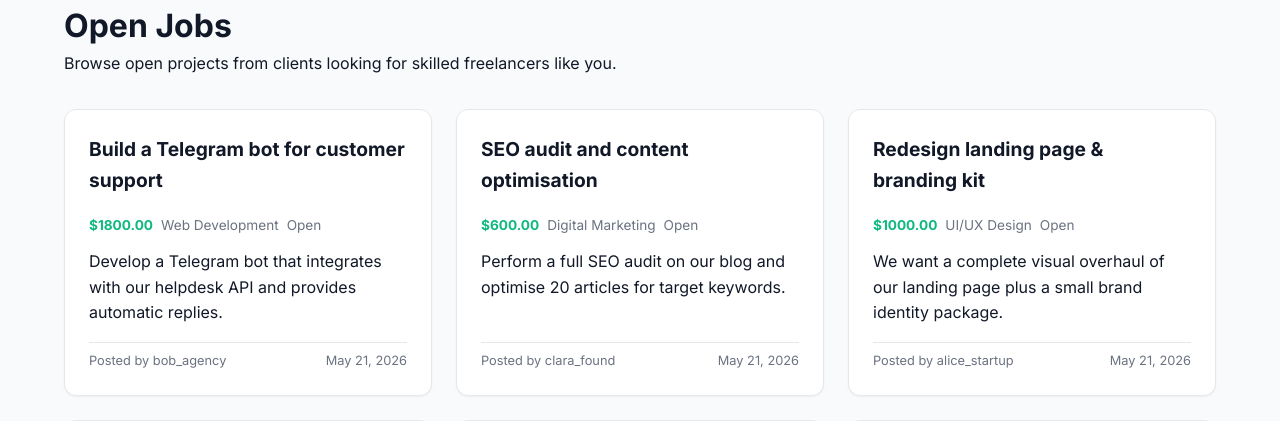
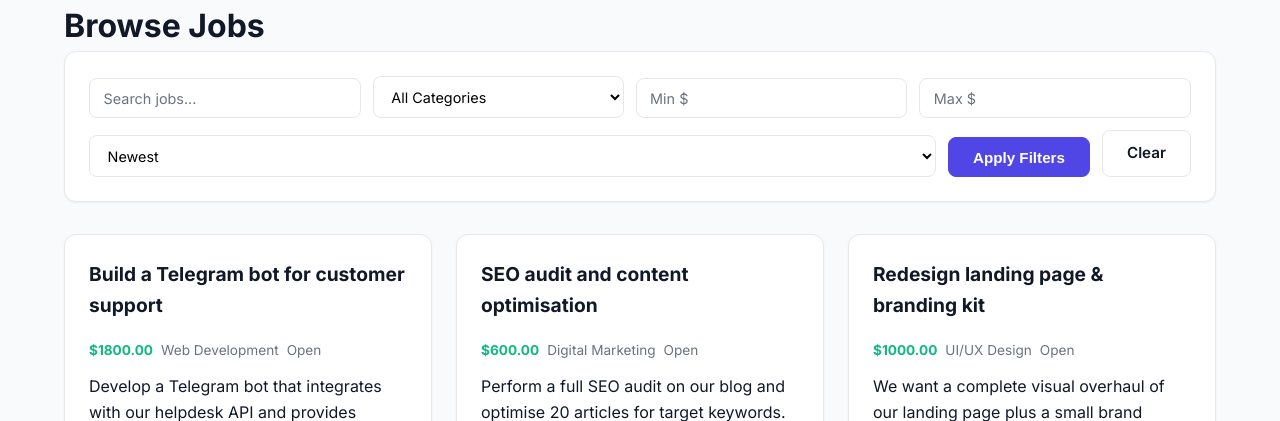
Before and after one commit to XBanTs/craftflow, a Django app: page /jobs/ in a window 1280 px wide. Shown: the part 65-486 px from the top of the page. Run offline with Django 5.2, Linux system fonts and the light colour scheme; data comes from the database, SQL or seed files in the repository.

Commit message:
feat: add job search, category, budget filter, and sorting

```diff
--- a/marketplace/views.py
+++ b/marketplace/views.py
@@ -1,6 +1,6 @@
 from django.shortcuts import render, redirect, get_object_or_404
 from django.db import models
-from django.db.models import Sum, Avg
+from django.db.models import Q, Sum, Avg
 from django.contrib.auth.decorators import login_required
 from django.contrib import messages
 from .models import Job, Bid, SavedJob, Review
@@ -27,26 +27,67 @@ def home(request):
 
 
 def job_list(request):
-    """
-    Public list of all open jobs, newest first.
-    Uses select_related('client') to avoid N+1 queries when accessing
-    job.client.username in the template.
-    """
-    jobs = Job.objects.filter(
-        status__in=['open', 'in_progress']
-    ).order_by('-created_at').select_related('client')
+    # Base queryset: only active jobs
+    jobs = Job.objects.filter(status__in=['open', 'in_progress'])
 
+    # --- Filtering ---
+    query = request.GET.get('q', '')
+    category = request.GET.get('category', '')
+    budget_min = request.GET.get('budget_min', '')
+    budget_max = request.GET.get('budget_max', '')
+    sort = request.GET.get('sort', '-created_at')  # default newest
+
+    # Text search
+    if query:
+        from django.db.models import Q
+        jobs = jobs.filter(Q(title__icontains=query) | Q(description__icontains=query))
+
+    # Category filter
+    if category:
+        jobs = jobs.filter(category=category)
+
+    # Budget range filter
+    if budget_min:
+        try:
+            min_val = float(budget_min)
+            jobs = jobs.filter(budget__gte=min_val)
+        except ValueError:
+            pass
+    if budget_max:
+        try:
+            max_val = float(budget_max)
+            jobs = jobs.filter(budget__lte=max_val)
+        except ValueError:
+            pass
+
+    # Sorting
+    valid_sorts = ['-created_at', 'created_at', 'budget', '-budget']
+    if sort not in valid_sorts:
+        sort = '-created_at'
+    jobs = jobs.order_by(sort)
+
+    # Optimize query
+    jobs = jobs.select_related('client')
+
+    # Get saved job IDs for current user
     saved_job_ids = []
     if request.user.is_authenticated:
-        saved_job_ids = SavedJob.objects.filter(
-            user=request.user
-        ).values_list('job_id', flat=True)
+        saved_job_ids = list(SavedJob.objects.filter(user=request.user).values_list('job_id', flat=True))
 
-    return render(request, 'marketplace/job_list.html', {
+    # Prepare category choices for template
+    category_choices = Job.Category.choices
+
+    context = {
         'jobs': jobs,
         'saved_job_ids': saved_job_ids,
-    })
-
+        'query': query,
+        'category': category,
+        'budget_min': budget_min,
+        'budget_max': budget_max,
+        'sort': sort,
+        'category_choices': category_choices,
+    }
+    return render(request, 'marketplace/job_list.html', context)
 
 def job_detail(request, pk):
     """
--- a/static/css/main.css
+++ b/static/css/main.css
@@ -171,6 +171,45 @@ a:hover {
     padding-right: var(--space-lg);
 }
 
+/* ========== FILTER BAR ========== */
+.filter-bar {
+    background: var(--surface);
+    border: 1px solid var(--border);
+    border-radius: var(--radius);
+    padding: 1.5rem;
+    margin-bottom: 2rem;
+    box-shadow: var(--shadow-sm);
+}
+
+.filter-row {
+    display: flex;
+    gap: 0.75rem;
+    flex-wrap: wrap;
+    align-items: flex-end;
+}
+
+.filter-input,
+.filter-select {
+    padding: 0.65rem 0.85rem;
+    border: 1px solid var(--border);
+    border-radius: var(--radius-sm);
+    font-family: inherit;
+    font-size: 0.9rem;
+    background: white;
+    min-width: 150px;
+    flex: 1 1 auto;
+    transition: border-color 0.2s, box-shadow 0.2s;
+}
+.filter-input:focus,
+.filter-select:focus {
+    outline: none;
+    border-color: var(--primary);
+    box-shadow: 0 0 0 3px rgba(79, 70, 229, 0.1);
+}
+.filter-input::placeholder {
+    color: var(--text-muted);
+}
+
 /* -------------------------------------------------------
    Navbar
    ------------------------------------------------------- */
@@ -313,6 +352,14 @@ a:hover {
     }
     .logout-form { width: 100%; }
     .btn-logout { width: 100%; text-align: left; padding: 0.75rem 1rem; }
+
+    .filter-row {
+        flex-direction: column;
+    }
+    .filter-input,
+    .filter-select {
+        min-width: 100%;
+    }
 }
 
 /* -------------------------------------------------------
--- a/templates/marketplace/job_list.html
+++ b/templates/marketplace/job_list.html
@@ -3,9 +3,36 @@
 {% block title %}Browse Jobs | CraftFlow{% endblock %}
 
 {% block content %}
-<h1>Open Jobs</h1>
-<p>Browse open projects from clients looking for skilled freelancers like you.</p>
+<h1>Browse Jobs</h1>
 
+<!-- Filter Bar -->
+<form method="get" class="filter-bar reveal">
+    <div class="filter-row">
+        <input type="text" name="q" value="{{ query }}" placeholder="Search jobs..." class="filter-input">
+
+        <select name="category" class="filter-select">
+            <option value="">All Categories</option>
+            {% for value, label in category_choices %}
+                <option value="{{ value }}" {% if category == value %}selected{% endif %}>{{ label }}</option>
+            {% endfor %}
+        </select>
+
+        <input type="number" name="budget_min" value="{{ budget_min }}" placeholder="Min $" class="filter-input" min="0" step="1">
+        <input type="number" name="budget_max" value="{{ budget_max }}" placeholder="Max $" class="filter-input" min="0" step="1">
+
+        <select name="sort" class="filter-select">
+            <option value="-created_at" {% if sort == '-created_at' %}selected{% endif %}>Newest</option>
+            <option value="created_at" {% if sort == 'created_at' %}selected{% endif %}>Oldest</option>
+            <option value="-budget" {% if sort == '-budget' %}selected{% endif %}>Budget: High to Low</option>
+            <option value="budget" {% if sort == 'budget' %}selected{% endif %}>Budget: Low to High</option>
+        </select>
+
+        <button type="submit" class="btn btn-primary">Apply Filters</button>
+        <a href="{% url 'job_list' %}" class="btn">Clear</a>
+    </div>
+</form>
+
+<!-- Results -->
 {% if jobs %}
     <div class="job-cards reveal">
         {% for job in jobs %}
@@ -13,9 +40,9 @@
         {% endfor %}
     </div>
 {% else %}
-    <div class="empty-state">
-        <p>No open jobs at the moment. Check back soon!</p>
-        <a href="{% url 'job_create' %}" class="btn btn-primary">Post a Job</a>
+    <div class="empty-state reveal">
+        <p>No jobs match your criteria. Try adjusting your filters.</p>
+        <a href="{% url 'job_list' %}" class="btn btn-primary">Show All Jobs</a>
     </div>
 {% endif %}
 {% endblock %}
```
